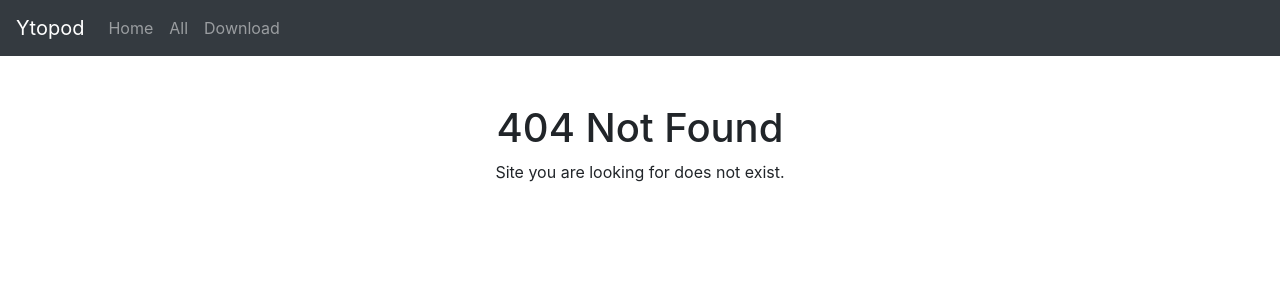
After one commit to makovako/ytopod, a Flask app: page /delete/1 in a window 1280 px wide. The commit adds this page. Shown: the top 300 px of the page. Run offline with Flask 2, Linux system fonts and the light colour scheme; some libraries are stand-ins or nearby versions.

Commit message:
Handling 404

```diff
--- /dev/null
+++ b/flask/ytopod/templates/404.html
@@ -0,0 +1,13 @@
+{% extends 'layout.html' %}
+
+{% block head %}
+
+{% endblock %}
+
+{% block content %}
+<div class="text-center my-5">
+    <h1>404 Not Found</h1>
+    <p>Site you are looking for does not exist.</p>
+</div>
+
+{% endblock %}
--- a/flask/ytopod/templates/layout.html
+++ b/flask/ytopod/templates/layout.html
@@ -35,7 +35,7 @@
   </head>
   <body>
     {% include 'navigation.html' %}
-    <div class="container mt-2">
+    <div class="container my-2">
       {% block content %}{% endblock %}
     </div>
   </body>
--- a/flask/ytopod/views.py
+++ b/flask/ytopod/views.py
@@ -20,6 +20,11 @@ def clear_nav():
     for link in nav:
         link["active"] = False
 
+@app.errorhandler(404)
+def not_found(error):
+    print(error)
+    return render_template("404.html", title="Not Found - ytopod", nav=nav)
+
 @app.route("/")
 def index():
     for link in nav:
```
